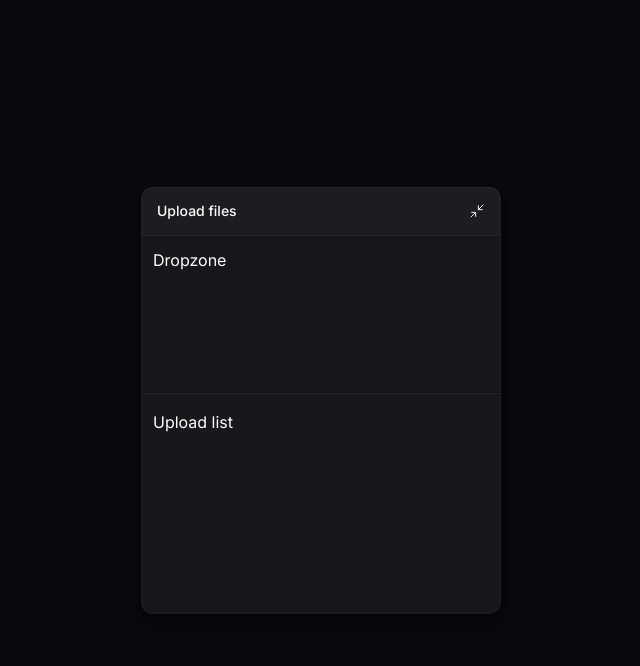
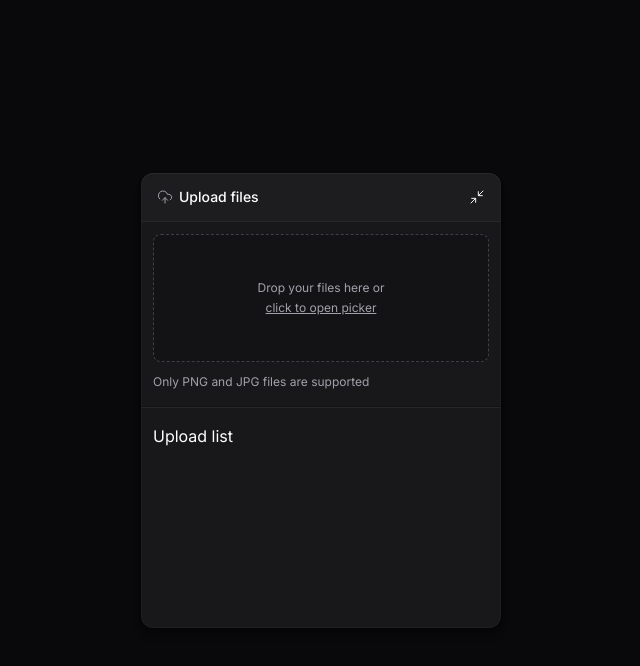
Before and after one commit to ViniciussMelo/upload-wdiget-web, a React (Vite) app: page / in a window 1280 px wide. Both pictures are taken after a click on the button "Upload files". Shown: the top 666 px of the page, without its empty margins (319-959 px from the left). Built offline with nearby package versions, Linux system fonts and the light colour scheme.

Commit message:
feat: added Dropzone component

```diff
--- a/package.json
+++ b/package.json
@@ -14,6 +14,7 @@
     "lucide-react": "^0.462.0",
     "react": "^18.3.1",
     "react-dom": "^18.3.1",
+    "react-dropzone": "^14.3.5",
     "tailwind-variants": "^0.3.0"
   },
   "devDependencies": {
--- a/src/components/upload-widget-dropzone.tsx
+++ b/src/components/upload-widget-dropzone.tsx
@@ -1,7 +1,30 @@
+import { useDropzone } from 'react-dropzone'
+
 export function UploadWidgetDropzone() {
+  const { getRootProps, getInputProps, isDragActive } = useDropzone({
+    multiple: true,
+    accept: {
+      'image/*': ['.png', '.jpg', '.jpeg'],
+    },
+    onDrop(acceptedFiles) {
+      console.log(acceptedFiles);
+    },
+  })
+
   return (
-    <div className='px-3 h-32'>
-      <h1>Dropzone</h1>
+    <div className='px-3 flex flex-col gap-3'>
+      <div
+        data-active={isDragActive}
+        className='cursor-pointer text-zinc-400 bg-black/20 p-5 rounded-lg border border-zinc-700 border-dashed h-32 flex flex-col items-center justify-center gap-1 hover:border-zinc-600 transition-colors data-[active=true]:bg-indigo-500/10 data-[active=true]:border-indigo-500 data-[active=true]:text-indigo-400'
+        {...getRootProps()}
+      >
+        <input type='file' {...getInputProps()} />
+
+        <span className='text-xs'>Drop your files here or</span>
+        <span className='text-xs underline'>click to open picker</span>
+      </div>
+
+      <span className='text-xs text-zinc-400'>Only PNG and JPG files are supported</span>
     </div>
   )
 }
--- a/src/components/upload-widget-header.tsx
+++ b/src/components/upload-widget-header.tsx
@@ -1,12 +1,13 @@
 import * as Collapsible from '@radix-ui/react-collapsible'
 import { Minimize2 } from 'lucide-react';
 
+import { UploadWidgetTitle } from './upload-widget-title';
 import { Button } from './ui/button';
 
 export function UploadWidgetHeader() {
   return (
     <div className='w-full p-4 py-2 bg-white/2 border-zinc-800 border-b flex items-center justify-between'>
-      <span className='text-sm font-medium'>Upload files</span>
+      <UploadWidgetTitle />
 
       <Collapsible.Trigger asChild>
         <Button size='icon' className='-mr-2'>
--- a/src/components/upload-widget-minimized-button.tsx
+++ b/src/components/upload-widget-minimized-button.tsx
@@ -1,11 +1,14 @@
 import * as Collapsible from '@radix-ui/react-collapsible'
-import { Minimize2 } from 'lucide-react'
+import { Maximize2 } from 'lucide-react'
+
+import { UploadWidgetTitle } from './upload-widget-title'
 
 export function UploadWidgetMinimizedButton() {
   return (
     <Collapsible.Trigger className="group w-full bg-white/2 py-3 px-5 flex items-center justify-between">
-      <span className='text-sm font-medium'>Upload files</span>
-      <Minimize2 strokeWidth={1.5} className='size-4 text-zinc-400 group-hover:text-zinc-100'/>
+      <UploadWidgetTitle />
+
+      <Maximize2 strokeWidth={1.5} className='size-4 text-zinc-400 group-hover:text-zinc-100'/>
     </Collapsible.Trigger>
   )
 }
--- /dev/null
+++ b/src/components/upload-widget-title.tsx
@@ -0,0 +1,10 @@
+import { UploadCloud } from 'lucide-react';
+
+export function UploadWidgetTitle() {
+  return (
+    <div className='flex items-center gap-1.5 text-sm font-medium'>
+      <UploadCloud className='size-4 text-zinc-400' strokeWidth={1.5}/>
+      <span className='text-sm font-medium'>Upload files</span>
+    </div>
+  )
+}
```
Also changed, not shown: 1 other file (tests, documents, lock files or other folders).
